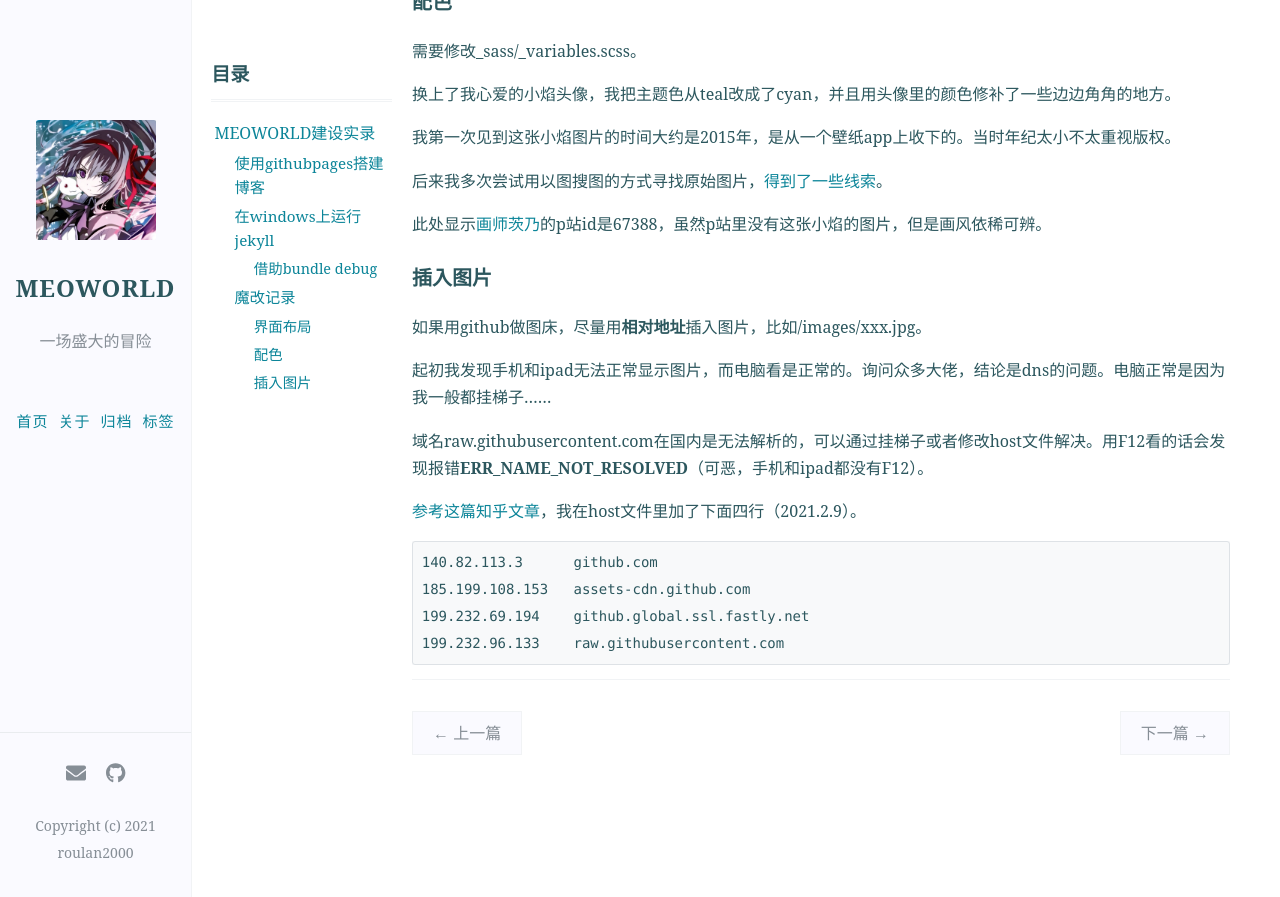
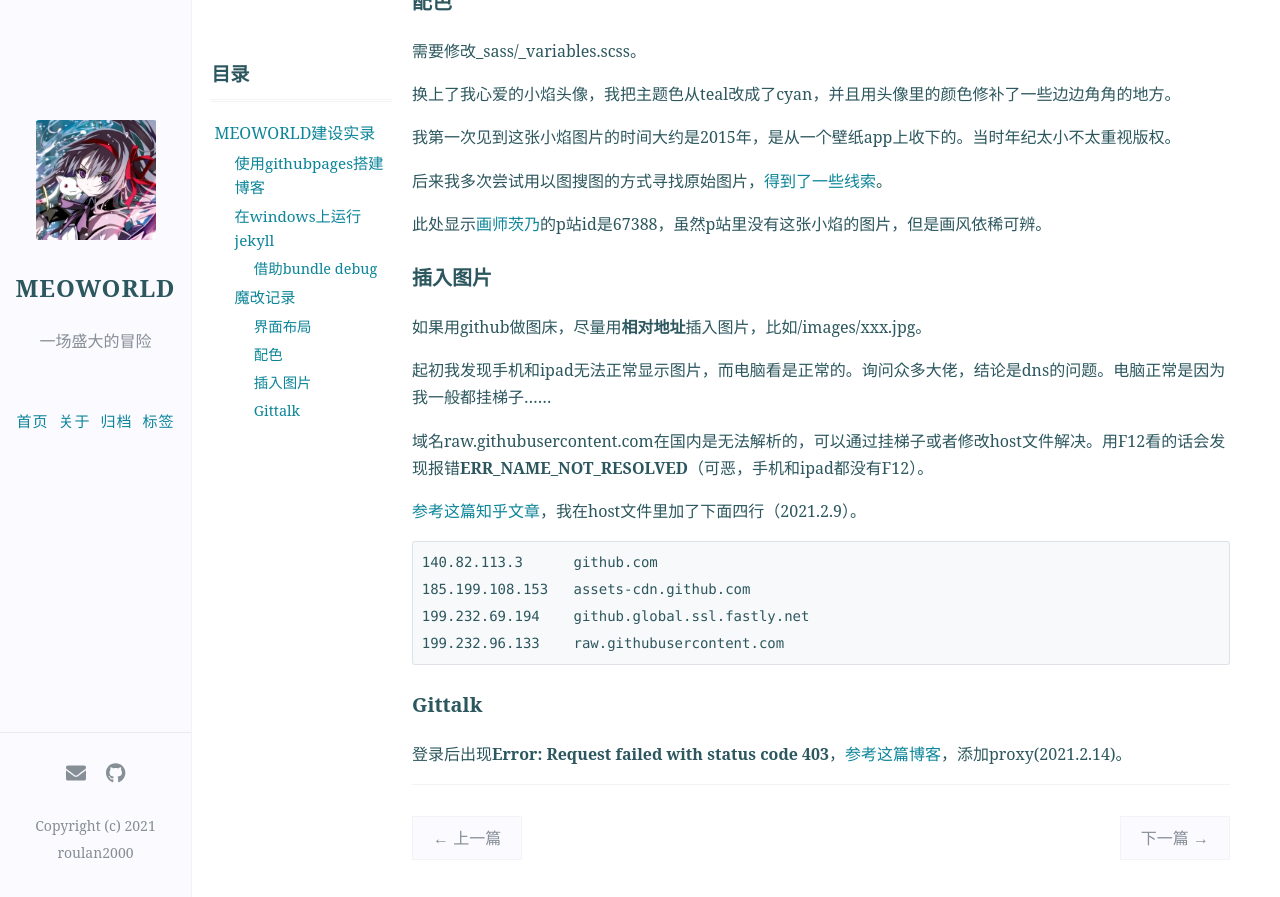
Before and after one commit to roulan2000/roulan2000.github.io, a Jekyll site: the page built from _posts/2021-02-02-document.md, in a window 1280 px wide and 900 px high, scrolled down 2208 px. Shown: the top 897 px of the window. Built offline with Jekyll 4.4.1, drawn with Linux system fonts in a browser that asks for light colours; comment, search, counter and statistics services are not loaded.

Commit message:
gittalk proxy

````diff
--- a/_config.yml
+++ b/_config.yml
@@ -61,6 +61,8 @@
   clientSecret: 7f19b7c22c732df6874c482e432fd9330dd09767
   repo: roulan2000.github.io
   owner: roulan2000
+  proxy: https://netnr-proxy.cloudno.de/https://github.com/login/oauth/access_token
+
 
 # 输入Google Analytics web tracking code
 # google_analytics:
--- a/_includes/gitalk.html
+++ b/_includes/gitalk.html
@@ -12,7 +12,7 @@
           distractionFreeMode: false,  // Facebook-like distraction free mode
           title: "{{ page.title }}",
           language: "zh-CN",
-
+		  proxy: "{{ theme.gitalk.proxy }}",
         })
 
         gitalk.render('gitalk-container')
--- a/_posts/2021-02-02-document.md
+++ b/_posts/2021-02-02-document.md
@@ -83,3 +83,7 @@
 199.232.69.194    github.global.ssl.fastly.net
 199.232.96.133    raw.githubusercontent.com
 ```
+
+### Gittalk
+
+登录后出现**Error: Request failed with status code 403**，[参考这篇博客](https://cuiqingcai.com/30010.html)，添加proxy(2021.2.14)。
````
Also changed, not shown: 4 other files.
